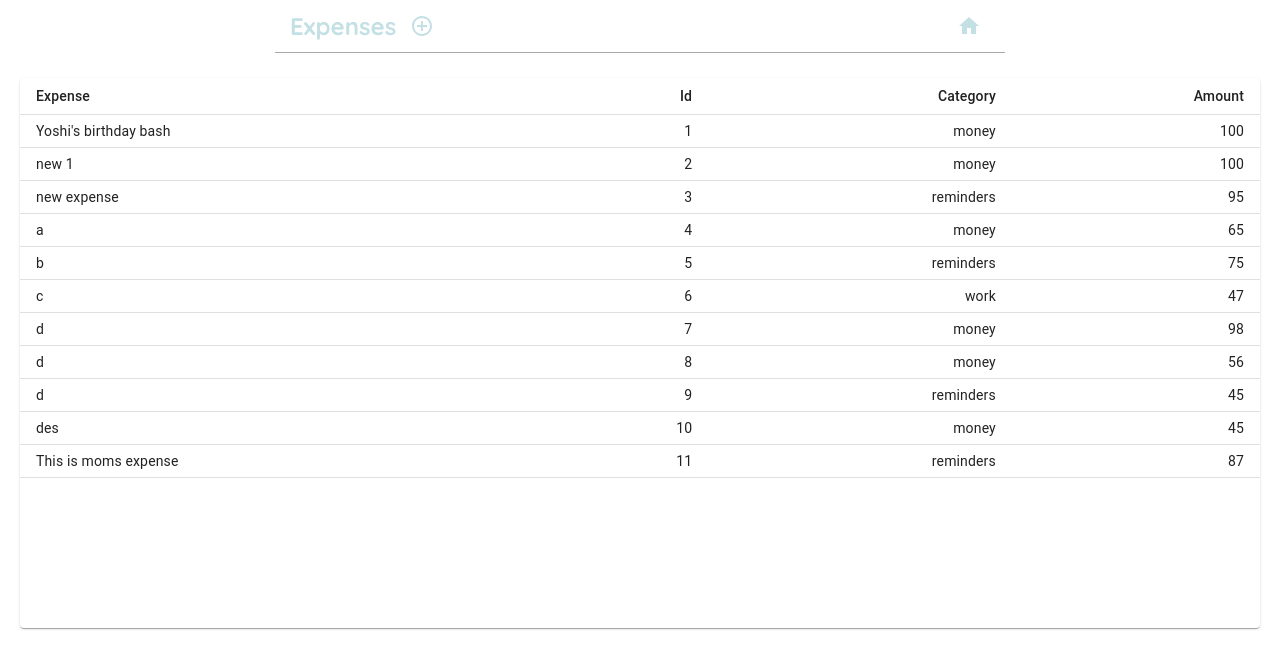
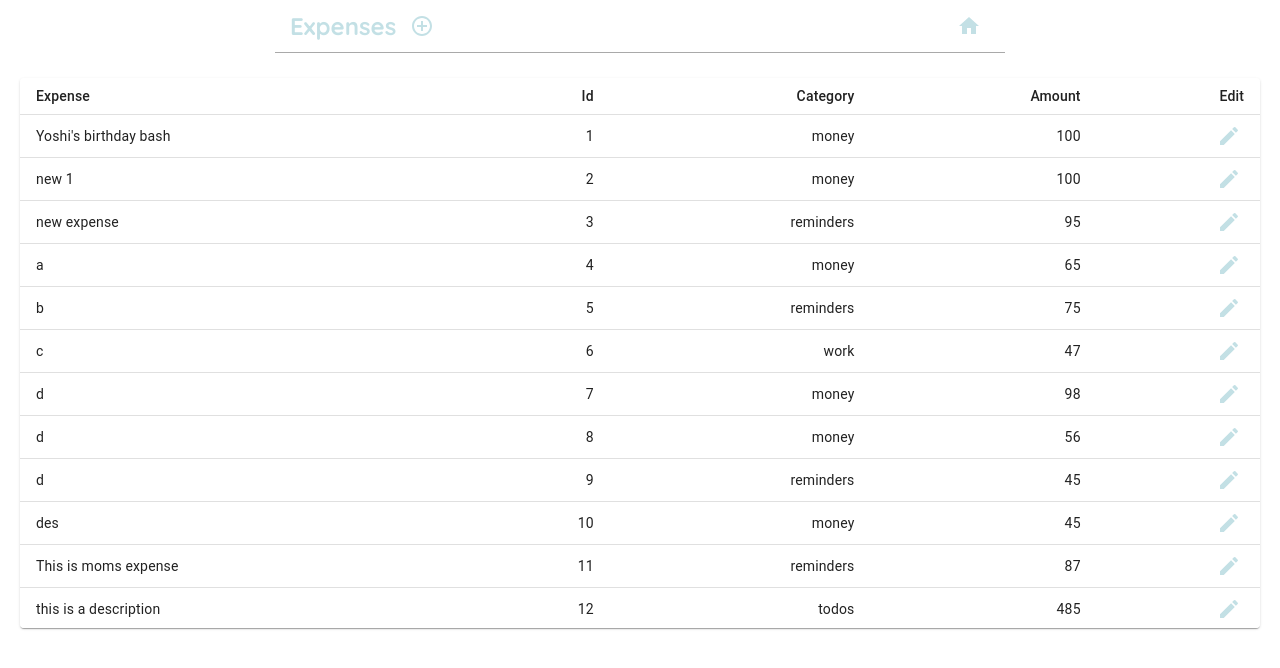
Before and after one commit to nparthas/Budgets, a React (Create React App) app in the folder app/desktop/: page /Expenses in a window 1280 px wide. Shown: the top 668 px of the page. Built offline with nearby package versions, Linux system fonts and the light colour scheme; data requests are answered from the project's data file.

Commit message:
optional table background and edit button butt prob a delete button tbh

```diff
--- a/app/desktop/data/db.json
+++ b/app/desktop/data/db.json
@@ -65,6 +65,12 @@
       "category": "reminders",
       "amount": "87",
       "id": 11
+    },
+    {
+      "title": "this is a description",
+      "category": "todos",
+      "amount": "485",
+      "id": 12
     }
   ],
   "charts": [
--- a/app/desktop/src/components/ExpensesCard.js
+++ b/app/desktop/src/components/ExpensesCard.js
@@ -24,6 +24,7 @@ const useStyles = makeStyles({
     height: 437,
     maxHeight: 437,
     padding: "5px",
+    // background: blueGrey[100],
   },
   link: {
     textDecoration: "none",
--- a/app/desktop/src/components/UpcomingCard.js
+++ b/app/desktop/src/components/UpcomingCard.js
@@ -23,6 +23,7 @@ const useStyles = makeStyles({
     maxWidth: 290,
     maxHeight: 157,
     padding: "5px",
+    // background: blueGrey[100],
   },
   link: {
     textDecoration: "none",
--- a/app/desktop/src/pages/Expenses.js
+++ b/app/desktop/src/pages/Expenses.js
@@ -8,13 +8,17 @@ import {
   TableRow,
   Paper,
   makeStyles,
+  IconButton,
 } from "@material-ui/core";
 import { useEffect, useState } from "react";
+import EditIcon from "@material-ui/icons/Edit";
+import { blueGrey } from "@material-ui/core/colors";
 
 const useStyles = makeStyles({
   table: {
     height: "550px",
     maxHeight: "550px",
+    // background: blueGrey[700],
   },
 });
 
@@ -51,6 +55,7 @@ const Expenses = () => {
               <TableCell align="right">Id</TableCell>
               <TableCell align="right">Category</TableCell>
               <TableCell align="right">Amount</TableCell>
+              <TableCell align="right">Edit</TableCell>
             </TableRow>
           </TableHead>
           <TableBody>
@@ -62,6 +67,11 @@ const Expenses = () => {
                 <TableCell align="right">{expense.id}</TableCell>
                 <TableCell align="right">{expense.category}</TableCell>
                 <TableCell align="right">{expense.amount}</TableCell>
+                <TableCell align="right">
+                  <IconButton size="small" color="secondary">
+                    <EditIcon />
+                  </IconButton>
+                </TableCell>
               </TableRow>
             ))}
           </TableBody>
```
